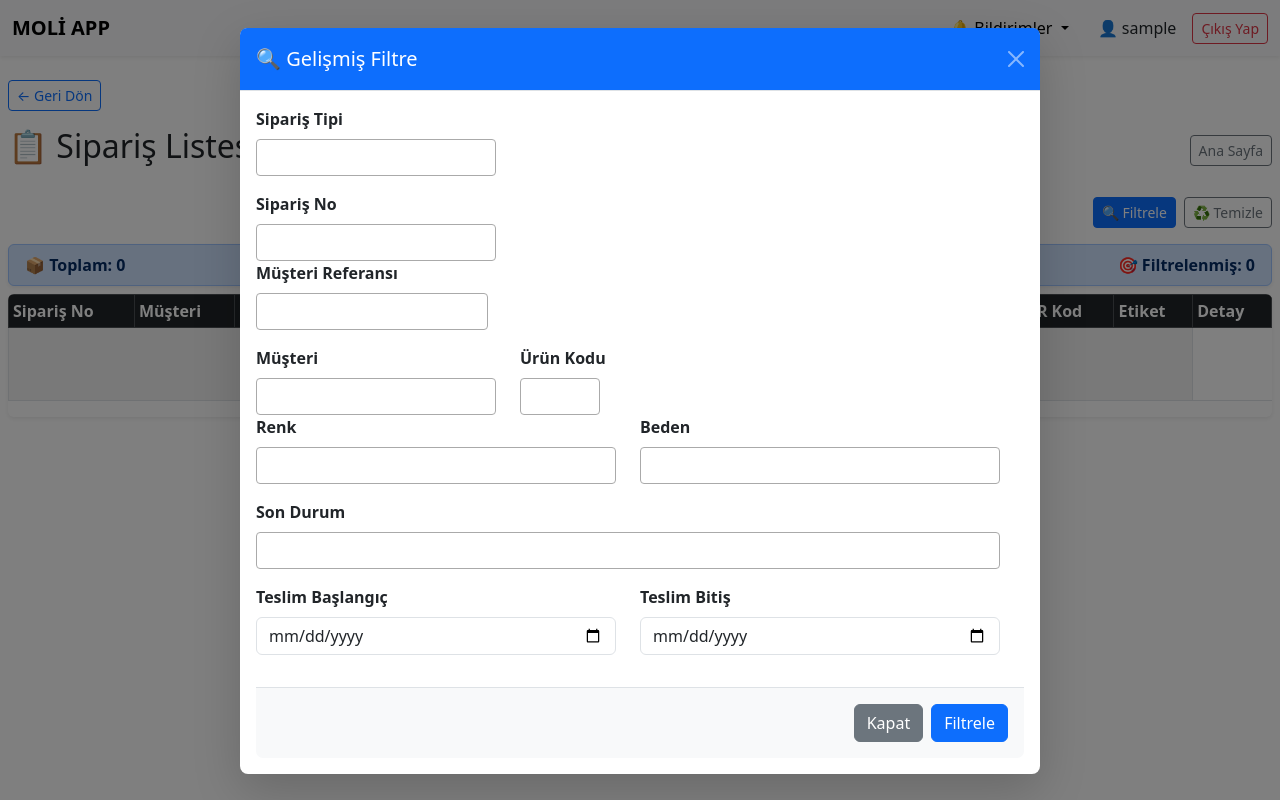
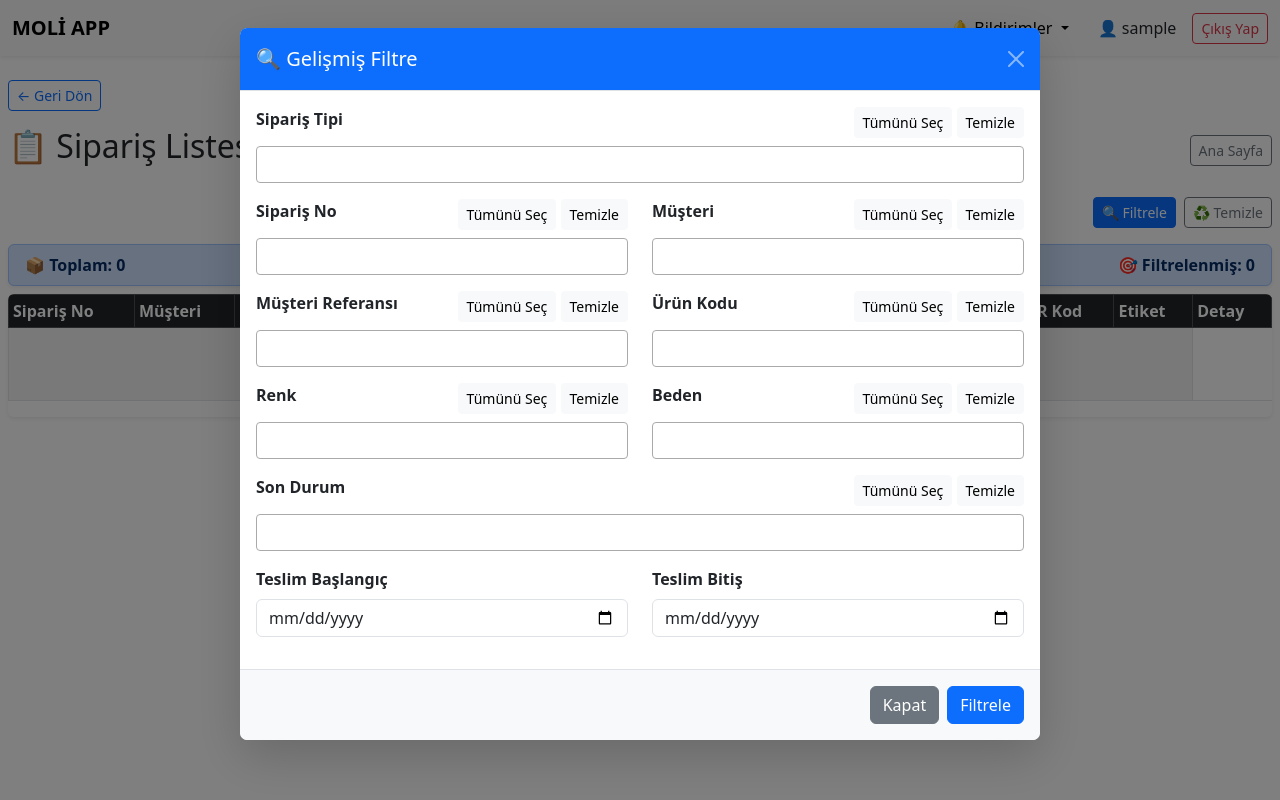
Before and after one commit to tekstilmoli-afk/moli_app, a Django app: page / in a window 1280 px wide, after a click on "🔍 Filtrele". Run offline with Django 5.2, Linux system fonts and the light colour scheme; the visitor is signed in with stand-in values (Sample User, id 1); data comes from the database, SQL or seed files in the repository; data that the repository does not hold is empty; some libraries are stand-ins or nearby versions.

Commit message:
Order list: getlist fix, select2 auto-close, print button fix

```diff
--- a/core/views.py
+++ b/core/views.py
@@ -214,7 +214,7 @@ def order_list(request):
         .order_by("-id")
     )
 
-    # -----------------------------------------
+   # -----------------------------------------
     # 📌 5) FİLTRELER (DOĞRU HALİ)
     # -----------------------------------------
     siparis_nolar = request.GET.getlist("siparis_no")
@@ -226,25 +226,29 @@ def order_list(request):
     siparis_tipleri = request.GET.getlist("siparis_tipi")
     musteri_referans_list = request.GET.getlist("musteri_referans")
 
-
-
+    # --- Filtre Uygulama ---
     if siparis_nolar:
         qs = qs.filter(siparis_numarasi__in=siparis_nolar)
+
     if musteriler:
         qs = qs.filter(musteri__ad__in=musteriler)
+
     if urun_kodlari:
         qs = qs.filter(urun_kodu__in=urun_kodlari)
+
     if renkler:
         qs = qs.filter(renk__in=renkler)
+
     if bedenler:
         qs = qs.filter(beden__in=bedenler)
+
     if siparis_tipleri:
         qs = qs.filter(siparis_tipi__in=siparis_tipleri)
+
     if musteri_referans_list:
         qs = qs.filter(musteri_referans__in=musteri_referans_list)
 
-
-
+    # --- Durum Filtresi ---
     if status_filter:
         stage_value_pairs = [
             key for key, val in STAGE_TRANSLATIONS.items()
@@ -255,6 +259,7 @@ def order_list(request):
             q |= Q(latest_stage=stage, latest_value=value)
         qs = qs.filter(q)
 
+    # --- Teslim Tarihi Aralığı ---
     teslim_baslangic = request.GET.get("teslim_tarihi_baslangic")
     teslim_bitis = request.GET.get("teslim_tarihi_bitis")
 
@@ -265,8 +270,20 @@ def order_list(request):
     elif teslim_bitis:
         qs = qs.filter(teslim_tarihi__lte=teslim_bitis)
 
-        # 📊 Filtrelenmiş sipariş adedi
+    # 📊 Filtrelenmiş sipariş adedi
     filtered_count = qs.count()
+
+    # -----------------------------------------
+    # 📌 TEMPLATE İÇİN SEÇİLEN DEĞERLER
+    # -----------------------------------------
+    selected_siparis_no = siparis_nolar
+    selected_musteri = musteriler
+    selected_urun_kodu = urun_kodlari
+    selected_renk = renkler
+    selected_beden = bedenler
+    selected_status = status_filter
+    selected_siparis_tipi = siparis_tipleri
+    selected_musteri_referans = musteri_referans_list
 
 
         # -----------------------------------------
--- a/templates/core/order_list.html
+++ b/templates/core/order_list.html
@@ -128,7 +128,8 @@
         '{{ order.urun_kodu|escapejs }}',
         '{{ order.renk|escapejs }}',
         '{{ order.beden|escapejs }}',
-        '{{ order.musteri_referans|default_if_none:""|escapejs }}'
+        '{{ order.musteri_referans|default_if_none:""|escapejs }}',
+        '{{ order.aciklama|default_if_none:""|escapejs }}'
     )">
     🖨️ Yazdır
 </button>
@@ -283,7 +284,9 @@ function printLabel(qrUrl, siparisNo, tip, musteri, urunKodu, renk, beden, muste
 </script>
 
 
-<!-- 🔍 FİLTRE MODALI -->
+<!-- 🔍 GELİŞMİŞ FİLTRE MODALI -->
+<link href="https://cdn.jsdelivr.net/npm/select2@4.1.0-rc.0/dist/css/select2.min.css" rel="stylesheet" />
+
 <div class="modal fade" id="filterModal" tabindex="-1">
   <div class="modal-dialog modal-lg">
     <div class="modal-content shadow-lg border-0">
@@ -298,144 +301,152 @@ function printLabel(qrUrl, siparisNo, tip, musteri, urunKodu, renk, beden, muste
 
           <!-- 🧩 0) Sipariş Tipi -->
           <div class="row mb-3">
-            <div class="col-md-4">
-              <label class="form-label fw-bold">Sipariş Tipi</label>
-              <select class="form-select select2" name="siparis_tipi" multiple>
+            <div class="col-md-12">
+              <label class="form-label fw-bold d-flex justify-content-between">
+                Sipariş Tipi
+                <span>
+                  <button type="button" class="btn btn-sm btn-light select-all" data-target="#tipSelect">Tümünü Seç</button>
+                  <button type="button" class="btn btn-sm btn-light deselect-all" data-target="#tipSelect">Temizle</button>
+                </span>
+              </label>
+              <select id="tipSelect" class="form-select select2" name="siparis_tipi" multiple>
                 {% for t in siparis_tipi_options %}
-                  {% if t %}
                   <option value="{{ t }}"
-                    {% if request.GET.siparis_tipi and t in request.GET.siparis_tipi %}
-                      selected
-                    {% endif %}>
-                    {{ t }}
-                  </option>
-                  {% endif %}
+        {% if t in request.GET.siparis_tipi %}
+            selected
+        {% endif %}
+>{{ t }}</option>
+
                 {% endfor %}
               </select>
             </div>
           </div>
 
-          <!-- 🧩 1) Sipariş, müşteri, ürün -->
+          <!-- 🧩 Sipariş No / Müşteri / Ürün -->
           <div class="row mb-3">
 
-            <div class="col-md-4">
-              <label class="form-label fw-bold">Sipariş No</label>
-              <select class="form-select select2" name="siparis_no" multiple>
+            <div class="col-md-6">
+              <label class="form-label fw-bold d-flex justify-content-between">
+                Sipariş No
+                <span>
+                  <button type="button" class="btn btn-sm btn-light select-all" data-target="#siparisSelect">Tümünü Seç</button>
+                  <button type="button" class="btn btn-sm btn-light deselect-all" data-target="#siparisSelect">Temizle</button>
+                </span>
+              </label>
+
+              <select id="siparisSelect" class="form-select select2" name="siparis_no" multiple>
                 {% for s in siparis_options %}
-                  <option value="{{ s }}"
-                    {% if request.GET.siparis_no and s in request.GET.siparis_no %}
-                      selected
-                    {% endif %}>
-                    {{ s }}
-                  </option>
+                  <option value="{{ s }}" {% if s in request.GET.siparis_no %}selected{% endif %}>{{ s }}</option>
                 {% endfor %}
               </select>
             </div>
 
-            <!-- 🧩 1.5) Müşteri Referansı -->
-<div class="row mb-3">
-  <div class="col-md-4">
-    <label class="form-label fw-bold">Müşteri Referansı</label>
-    <select class="form-select select2" name="musteri_referans" multiple>
-      {% for ref in musteri_referans_options %}
-        <option value="{{ ref }}"
-          {% if request.GET.musteri_referans and ref in request.GET.musteri_referans %}
-            selected
-          {% endif %}>
-          {{ ref }}
-        </option>
-      {% endfor %}
-    </select>
-  </div>
-</div>
-
-
-            <div class="col-md-4">
-              <label class="form-label fw-bold">Müşteri</label>
-              <select class="form-select select2" name="musteri" multiple>
+            <div class="col-md-6">
+              <label class="form-label fw-bold d-flex justify-content-between">
+                Müşteri
+                <span>
+                  <button type="button" class="btn btn-sm btn-light select-all" data-target="#musteriSelect">Tümünü Seç</button>
+                  <button type="button" class="btn btn-sm btn-light deselect-all" data-target="#musteriSelect">Temizle</button>
+                </span>
+              </label>
+              <select id="musteriSelect" class="form-select select2" name="musteri" multiple>
                 {% for m in musteri_options %}
-                  {% if m %}
-                  <option value="{{ m }}"
-                    {% if request.GET.musteri and m in request.GET.musteri %}
-                      selected
-                    {% endif %}>
-                    {{ m }}
-                  </option>
-                  {% endif %}
-                {% endfor %}
-              </select>
-            </div>
-
-            <div class="col-md-4">
-              <label class="form-label fw-bold">Ürün Kodu</label>
-              <div class="col-md-4">
-
-
-              <select class="form-select select2" name="urun_kodu" multiple>
-                {% for u in urun_options %}
-                  <option value="{{ u }}"
-                    {% if request.GET.urun_kodu and u in request.GET.urun_kodu %}
-                      selected
-                    {% endif %}>
-                    {{ u }}
-                  </option>
+                  <option value="{{ m }}" {% if m in request.GET.musteri %}selected{% endif %}>{{ m }}</option>
                 {% endfor %}
               </select>
             </div>
 
           </div>
 
-          <!-- 🎨 2) Renk – Beden -->
+          <!-- 🧩 Müşteri Referansı + Ürün -->
           <div class="row mb-3">
 
             <div class="col-md-6">
-              <label class="form-label fw-bold">Renk</label>
-              <select class="form-select select2" name="renk" multiple>
-                {% for r in renk_options %}
-                  <option value="{{ r }}"
-                    {% if request.GET.renk and r in request.GET.renk %}
-                      selected
-                    {% endif %}>
-                    {{ r }}
-                  </option>
+              <label class="form-label fw-bold d-flex justify-content-between">
+                Müşteri Referansı
+                <span>
+                  <button type="button" class="btn btn-sm btn-light select-all" data-target="#refSelect">Tümünü Seç</button>
+                  <button type="button" class="btn btn-sm btn-light deselect-all" data-target="#refSelect">Temizle</button>
+                </span>
+              </label>
+              <select id="refSelect" class="form-select select2" name="musteri_referans" multiple>
+                {% for ref in musteri_referans_options %}
+                  <option value="{{ ref }}" {% if ref in request.GET.musteri_referans %}selected{% endif %}>{{ ref }}</option>
                 {% endfor %}
               </select>
             </div>
 
             <div class="col-md-6">
-              <label class="form-label fw-bold">Beden</label>
-              <select class="form-select select2" name="beden" multiple>
-                {% for b in beden_options %}
-                  <option value="{{ b }}"
-                    {% if request.GET.beden and b in request.GET.beden %}
-                      selected
-                    {% endif %}>
-                    {{ b }}
-                  </option>
+              <label class="form-label fw-bold d-flex justify-content-between">
+                Ürün Kodu
+                <span>
+                  <button type="button" class="btn btn-sm btn-light select-all" data-target="#urunSelect">Tümünü Seç</button>
+                  <button type="button" class="btn btn-sm btn-light deselect-all" data-target="#urunSelect">Temizle</button>
+                </span>
+              </label>
+              <select id="urunSelect" class="form-select select2" name="urun_kodu" multiple>
+                {% for u in urun_options %}
+                  <option value="{{ u }}" {% if u in request.GET.urun_kodu %}selected{% endif %}>{{ u }}</option>
                 {% endfor %}
               </select>
             </div>
 
           </div>
 
-          <!-- 🟦 3) Durum -->
+          <!-- 🟦 Renk / Beden -->
+          <div class="row mb-3">
+
+            <div class="col-md-6">
+              <label class="form-label fw-bold d-flex justify-content-between">
+                Renk
+                <span>
+                  <button type="button" class="btn btn-sm btn-light select-all" data-target="#renkSelect">Tümünü Seç</button>
+                  <button type="button" class="btn btn-sm btn-light deselect-all" data-target="#renkSelect">Temizle</button>
+                </span>
+              </label>
+              <select id="renkSelect" class="form-select select2" name="renk" multiple>
+                {% for r in renk_options %}
+                  <option value="{{ r }}" {% if r in request.GET.renk %}selected{% endif %}>{{ r }}</option>
+                {% endfor %}
+              </select>
+            </div>
+
+            <div class="col-md-6">
+              <label class="form-label fw-bold d-flex justify-content-between">
+                Beden
+                <span>
+                  <button type="button" class="btn btn-sm btn-light select-all" data-target="#bedenSelect">Tümünü Seç</button>
+                  <button type="button" class="btn btn-sm btn-light deselect-all" data-target="#bedenSelect">Temizle</button>
+                </span>
+              </label>
+              <select id="bedenSelect" class="form-select select2" name="beden" multiple>
+                {% for b in beden_options %}
+                  <option value="{{ b }}" {% if b in request.GET.beden %}selected{% endif %}>{{ b }}</option>
+                {% endfor %}
+              </select>
+            </div>
+
+          </div>
+
+          <!-- 🟦 Son Durum -->
           <div class="row mb-3">
             <div class="col-md-12">
-              <label class="form-label fw-bold">Son Durum</label>
-              <select class="form-select select2" name="status" multiple>
+              <label class="form-label fw-bold d-flex justify-content-between">
+                Son Durum
+                <span>
+                  <button type="button" class="btn btn-sm btn-light select-all" data-target="#durumSelect">Tümünü Seç</button>
+                  <button type="button" class="btn btn-sm btn-light deselect-all" data-target="#durumSelect">Temizle</button>
+                </span>
+              </label>
+              <select id="durumSelect" class="form-select select2" name="status" multiple>
                 {% for st in status_options %}
-                  <option value="{{ st }}"
-                    {% if request.GET.status and st in request.GET.status %}
-                      selected
-                    {% endif %}>
-                    {{ st }}
-                  </option>
+                  <option value="{{ st }}" {% if st in request.GET.status %}selected{% endif %}>{{ st }}</option>
                 {% endfor %}
               </select>
             </div>
           </div>
 
-          <!-- 🗓️ 4) Tarih -->
+          <!-- 🗓️ Tarih -->
           <div class="row mb-3">
             <div class="col-md-6">
               <label class="form-label fw-bold">Teslim Başlangıç</label>
@@ -443,7 +454,6 @@ function printLabel(qrUrl, siparisNo, tip, musteri, urunKodu, renk, beden, muste
                      value="{{ request.GET.teslim_tarihi_baslangic }}"
                      class="form-control">
             </div>
-
             <div class="col-md-6">
               <label class="form-label fw-bold">Teslim Bitiş</label>
               <input type="date" name="teslim_tarihi_bitis"
@@ -465,18 +475,44 @@ function printLabel(qrUrl, siparisNo, tip, musteri, urunKodu, renk, beden, muste
   </div>
 </div>
 
-
+<!-- SELECT2 JS -->
+<script src="https://code.jquery.com/jquery-3.6.0.min.js"></script>
+<script src="https://cdn.jsdelivr.net/npm/select2@4.1.0-rc.0/dist/js/select2.min.js"></script>
 
 <script>
 $(document).ready(function() {
+
     $('.select2').select2({
         dropdownParent: $('#filterModal'),
         width: '100%',
-        placeholder: "Seçiniz",
-        allowClear: true
+        closeOnSelect: false,
+        allowClear: true,
+        placeholder: "Seçiniz"
+    });
+
+    // Bir seçim yapıldığında select2 menüsünü otomatik kapat
+    $('.select2').on('select2:select', function (e) {
+        let selectElement = $(this);
+        setTimeout(() => {
+            selectElement.select2('close');
+        }, 50);
+    });
+
+
+    // 🔵 Hepsini seç
+    $(".select-all").click(function() {
+        let target = $(this).data("target");
+        $(target + " option").prop("selected", true).trigger("change");
+    });
+
+    // 🔵 Temizle
+    $(".deselect-all").click(function() {
+        let target = $(this).data("target");
+        $(target).val(null).trigger("change");
     });
 });
 </script>
+
 
 <script>
 function deleteOrderInstant(btn, orderId) {
```
